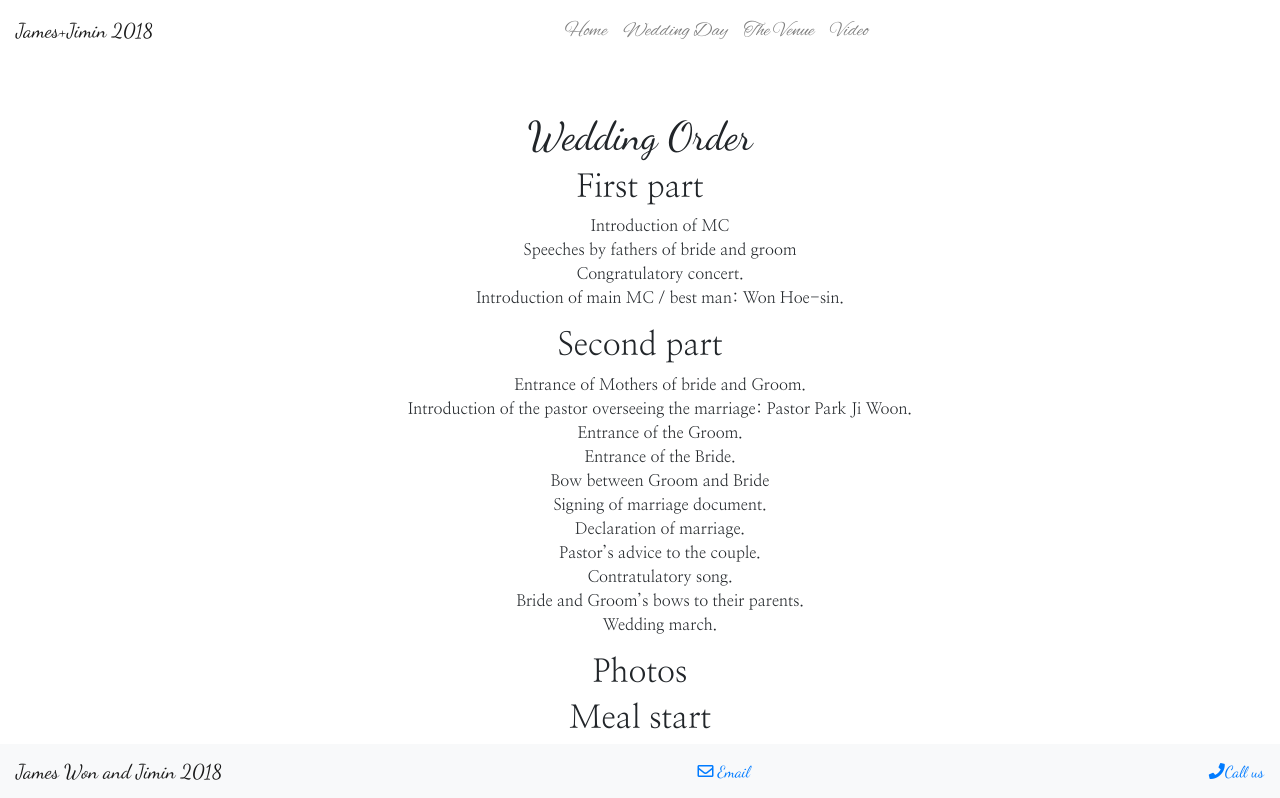
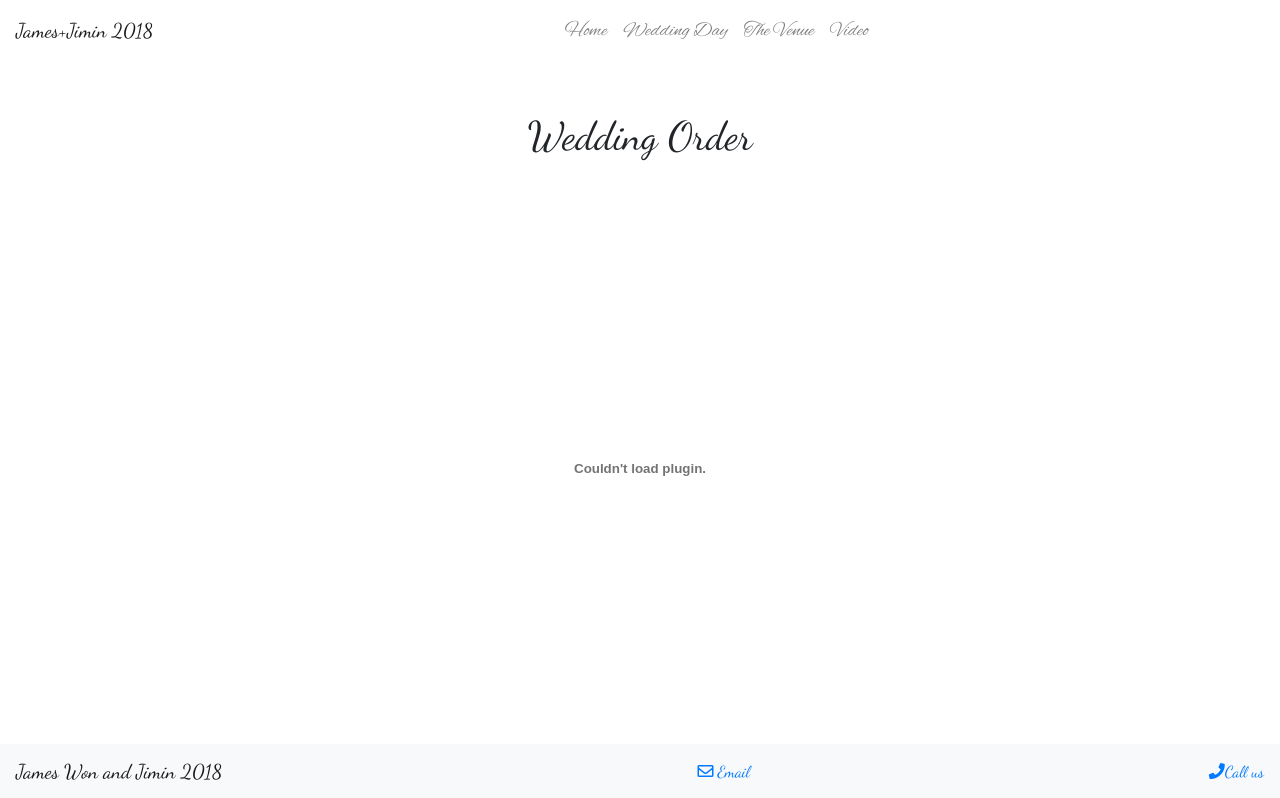
Before and after one commit to jwwnz/jwjm, a React (Create React App) app: page /#/weddingday in a window 1280 px wide. Shown: the top 798 px of the page. Built offline with nearby package versions, Linux system fonts and the light colour scheme.

Commit message:
Adding pdf

```diff
--- a/src/pages/WeddingDay.js
+++ b/src/pages/WeddingDay.js
@@ -1,10 +1,12 @@
 import React, { Component } from 'react';
+import Translation from "../resources/translation.pdf";
 
 export default class Venue extends Component {
     render() {
         return (
             <div className="container padding-top font-special">
                 <h1>Wedding Order</h1>
+                <embed src={Translation} type="application/pdf" width="100%" height="600px" />
                 <div className="row">
                     <div className="center font-message">
                         <h2>First part</h2>
```
Also changed, not shown: 1 other file (tests, documents, lock files or other folders).
